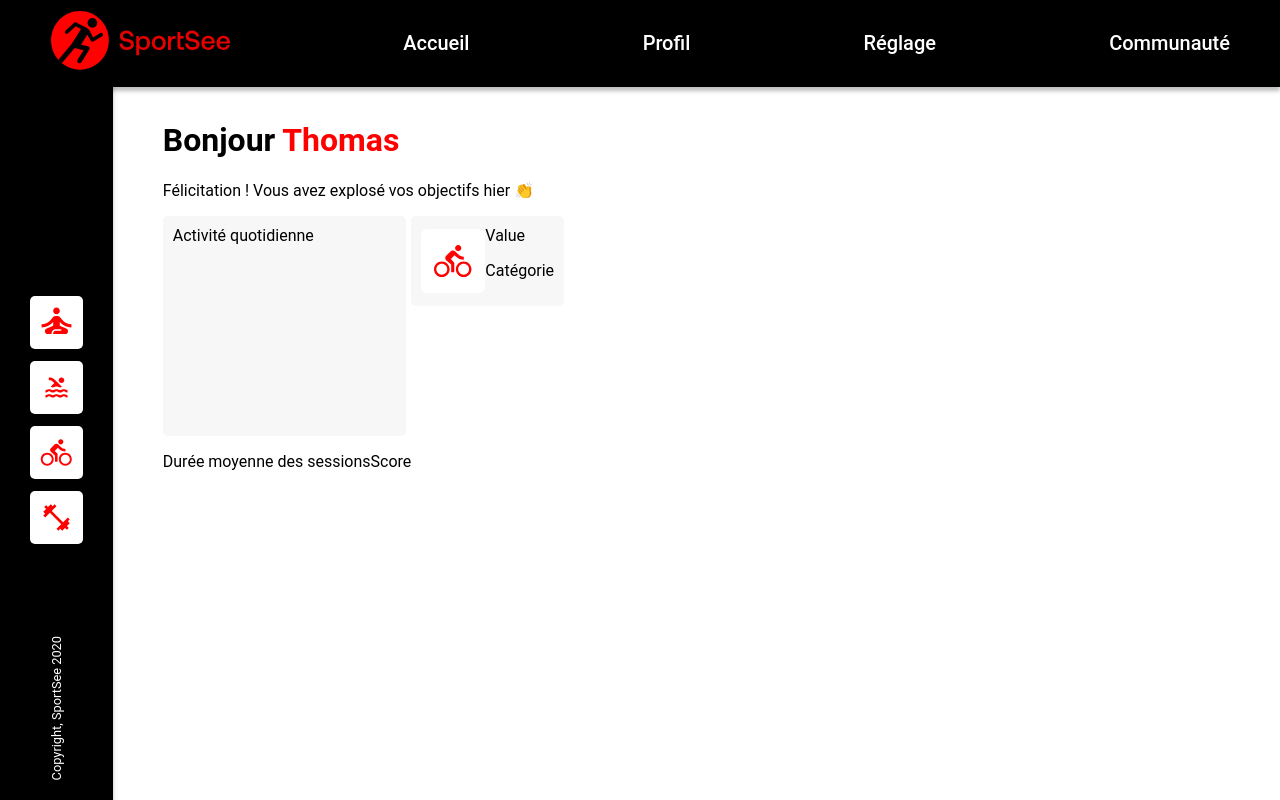
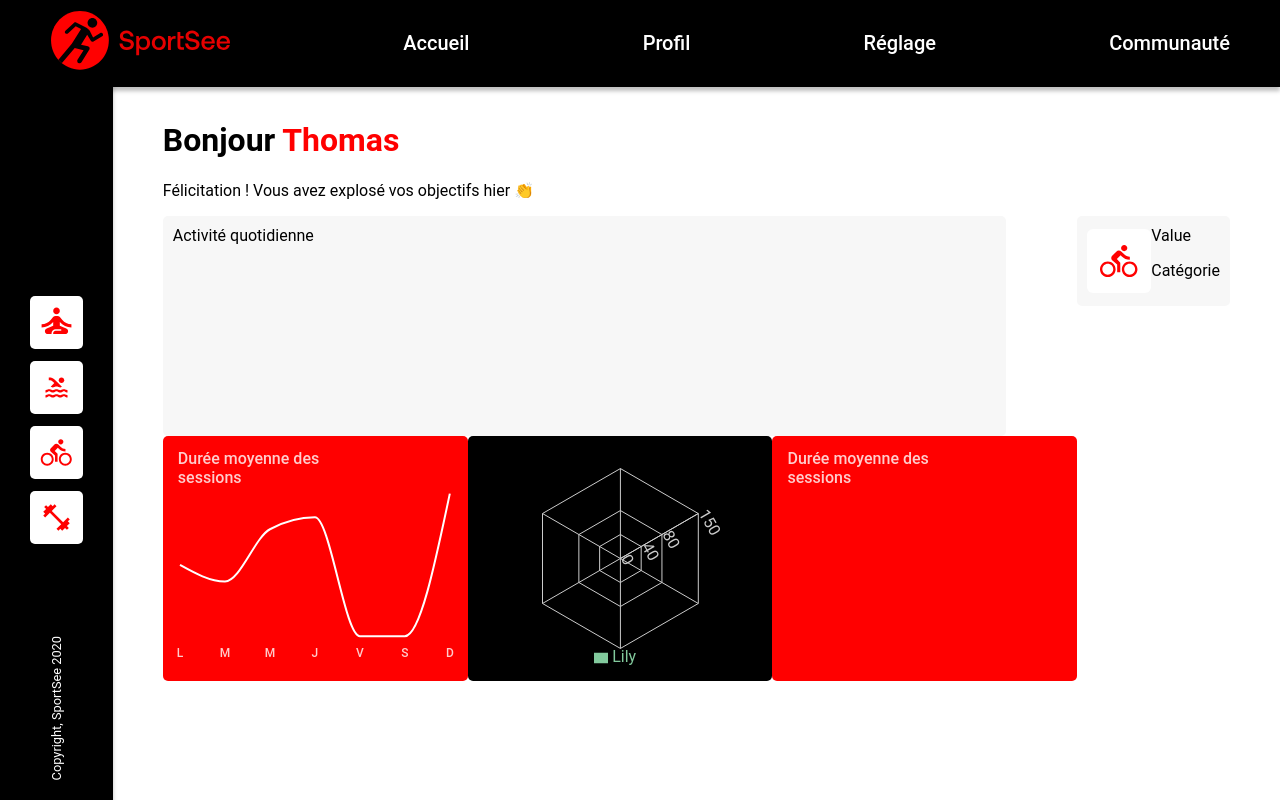
Before and after one commit to lallieau/P12_SportSee_12-2021, a React (Create React App) app: page /user in a window 1280 px wide. Built offline with nearby package versions, Linux system fonts and the light colour scheme.

Commit message:
start rechart

```diff
--- a/package.json
+++ b/package.json
@@ -7,6 +7,7 @@
     "react": "^17.0.2",
     "react-dom": "^17.0.2",
     "react-router-dom": "^6.0.2",
+    "recharts": "^2.1.6",
     "styled-components": "^5.3.3"
   },
   "scripts": {
--- a/src/components/Statistics/AverageSession.jsx
+++ b/src/components/Statistics/AverageSession.jsx
@@ -1,3 +1,112 @@
+import {
+  LineChart,
+  Line,
+  CartesianGrid,
+  XAxis,
+  YAxis,
+  ResponsiveContainer,
+} from 'recharts';
+import styled from 'styled-components';
+import {colors} from '../../utils/style/colors';
+
+const AverageSessionWrapper = styled.div`
+  background: ${colors.primary};
+  border-radius: 5px;
+  height: 14.063rem;
+  width: 100%;
+  position: relative;
+  padding: 10px;
+`;
+
+const AverageHeading = styled.h2`
+  color: ${colors.third};
+  font-size: clamp(1rem, 1.2vw, 1.125rem);
+  font-weight: 500;
+  left: 0.938rem;
+  opacity: 0.8;
+  position: absolute;
+  top: 0rem;
+  width: 10.625rem;
+`;
+
+const data = [
+  {
+    day: 1,
+    sessionLength: 30,
+  },
+  {
+    day: 2,
+    sessionLength: 23,
+  },
+  {
+    day: 3,
+    sessionLength: 45,
+  },
+  {
+    day: 4,
+    sessionLength: 50,
+  },
+  {
+    day: 5,
+    sessionLength: 0,
+  },
+  {
+    day: 6,
+    sessionLength: 0,
+  },
+  {
+    day: 7,
+    sessionLength: 60,
+  },
+];
+
+const TransformDay = tickItem => {
+  const Day = ['L', 'M', 'M', 'J', 'V', 'S', 'D'];
+  if (tickItem) return Day[tickItem - 1];
+};
+
 export const AverageSession = () => {
-  return <p>Durée moyenne des sessions</p>;
+  return (
+    <AverageSessionWrapper>
+      <AverageHeading>Durée moyenne des sessions</AverageHeading>
+      <ResponsiveContainer width="100%" height="100%">
+        <LineChart
+          data={data}
+          margin={{top: 0, right: 8, bottom: 0, left: -53}}>
+          <XAxis
+            axisLine={false}
+            tickLine={false}
+            dataKey="day"
+            tickFormatter={TransformDay}
+            stroke={`${colors.third}`}
+            style={{
+              fontSize: '12px',
+              fontWeight: '500',
+              opacity: '0.8',
+            }}
+          />
+          <YAxis
+            dataKey="sessionLength"
+            axisLine={false}
+            tick={false}
+            domain={['dataMin -2', 'dataMax + 20']}
+          />
+          <CartesianGrid
+            strokeDasharray="0"
+            horizontal={false}
+            vertical={false}
+          />
+          <Line
+            name="average session"
+            type="monotone"
+            dataKey="sessionLength"
+            stroke={`${colors.third}`}
+            strokeWidth={2}
+            dot={false}
+            activeDot={{r: 3, strokeWidth: 9, strokeOpacity: 0.3}}
+          />
+        </LineChart>
+      </ResponsiveContainer>
+    </AverageSessionWrapper>
+  );
 };
--- a/src/components/Statistics/Performance.jsx
+++ b/src/components/Statistics/Performance.jsx
@@ -1,3 +1,84 @@
+import {
+  RadarChart,
+  PolarGrid,
+  ResponsiveContainer,
+  PolarAngleAxis,
+  PolarRadiusAxis,
+  Radar,
+  Legend,
+} from 'recharts';
+import styled from 'styled-components';
+import {colors} from '../../utils/style/colors';
+
+const PerformanceWrapper = styled.div`
+  background: ${colors.secondary};
+  border-radius: 5px;
+  height: 14.063rem;
+  width: 100%;
+  position: relative;
+  padding: 10px;
+`;
+
+const data = [
+  {
+    value: 80,
+    kind: 1,
+  },
+  {
+    value: 120,
+    kind: 2,
+  },
+  {
+    value: 140,
+    kind: 3,
+  },
+  {
+    value: 50,
+    kind: 4,
+  },
+  {
+    value: 200,
+    kind: 5,
+  },
+  {
+    value: 90,
+    kind: 6,
+  },
+];
+
+// const TransformKind = tickItem => {
+//   const Kind = [
+//     {
+//       1: 'cardio',
+//       2: 'energy',
+//       3: 'endurance',
+//       4: 'strength',
+//       5: 'speed',
+//       6: 'intensity',
+//     },
+//   ];
+//   if (tickItem) return Kind[tickItem - 1];
+// };
+
 export const Performance = () => {
-  return <p></p>;
+  return (
+    <PerformanceWrapper>
+      <ResponsiveContainer width="100%" height="100%">
+        <RadarChart outerRadius={90} width={730} height={250} data={data}>
+          <PolarGrid />
+          <PolarAngleAxis dataKey="subject" />
+          <PolarRadiusAxis angle={30} domain={[0, 150]} />
+
+          <Radar
+            name="Lily"
+            dataKey="B"
+            stroke="#82ca9d"
+            fill="#82ca9d"
+            fillOpacity={0.6}
+          />
+          <Legend />
+        </RadarChart>
+      </ResponsiveContainer>
+    </PerformanceWrapper>
+  );
 };
--- a/src/components/Statistics/ScoreDay.jsx
+++ b/src/components/Statistics/ScoreDay.jsx
@@ -1,3 +1,46 @@
+import {ResponsiveContainer, RadialBarChart, RadialBar, Legend} from 'recharts';
+import styled from 'styled-components';
+import {colors} from '../../utils/style/colors';
+
+const ScoreDayWrapper = styled.div`
+  background: ${colors.primary};
+  border-radius: 5px;
+  height: 14.063rem;
+  width: 100%;
+  position: relative;
+  padding: 10px;
+`;
+
+const AverageHeading = styled.h2`
+  color: ${colors.third};
+  font-size: clamp(1rem, 1.2vw, 1.125rem);
+  font-weight: 500;
+  left: 0.938rem;
+  opacity: 0.8;
+  position: absolute;
+  top: 0rem;
+  width: 10.625rem;
+`;
+
+const Score = 0.12;
+
 export const ScoreDay = () => {
-  return <p>Score</p>;
+  return (
+    <ScoreDayWrapper>
+      <AverageHeading>Durée moyenne des sessions</AverageHeading>
+      <ResponsiveContainer width="100%" height="100%">
+        <RadialBarChart
+          width={700}
+          height={350}
+          startAngle={90}
+          endAngle={450}
+          innerRadius={50}
+          outerRadius={110}
+          barSize={10}
+          data={Score}>
+          <RadialBar cornerRadius={50} dataKey="value" />
+        </RadialBarChart>
+      </ResponsiveContainer>
+    </ScoreDayWrapper>
+  );
 };
--- a/src/pages/Dashboard.jsx
+++ b/src/pages/Dashboard.jsx
@@ -7,8 +7,6 @@ import {Performance} from '../components/Statistics/Performance';
 import {ScoreDay} from '../components/Statistics/ScoreDay';
 import {Layout} from '../components/Layout';
 import {colors} from '../utils/style/colors';
-
-//https://styled-components.com/docs/advanced#theming
 
 const DashboardLayout = styled.main`
   display: flex;
@@ -30,10 +28,14 @@ const Contents = styled.div`
 `;
 const Statistics = styled.div`
   display: flex;
+  width: 100%;
 `;
-const StatisticsGraphics = styled.div``;
+const StatisticsGraphics = styled.div`
+  width: 100%;
+`;
 const Analysis = styled.div`
   display: flex;
+  width: 100%;
 `;
 
 const Heading = () => {
```
Also changed, not shown: 1 other file (tests, documents, lock files or other folders).
